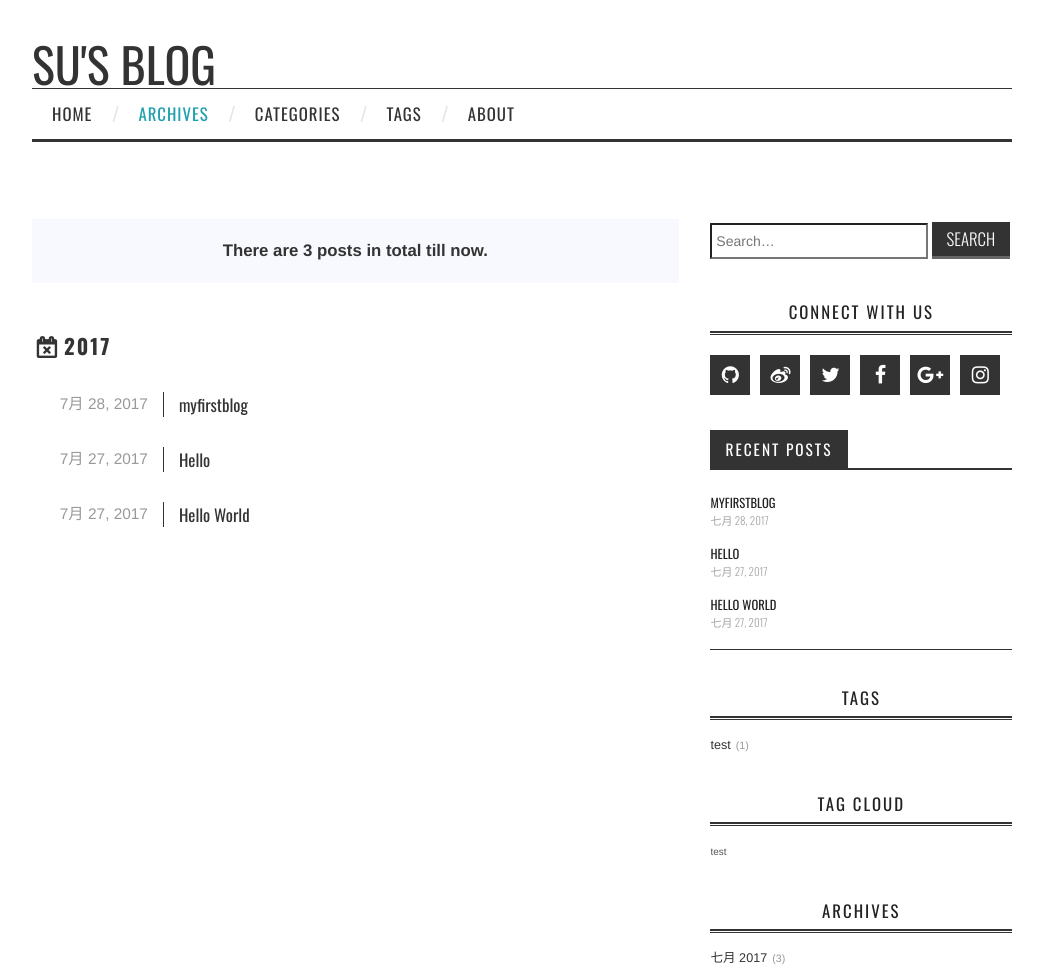
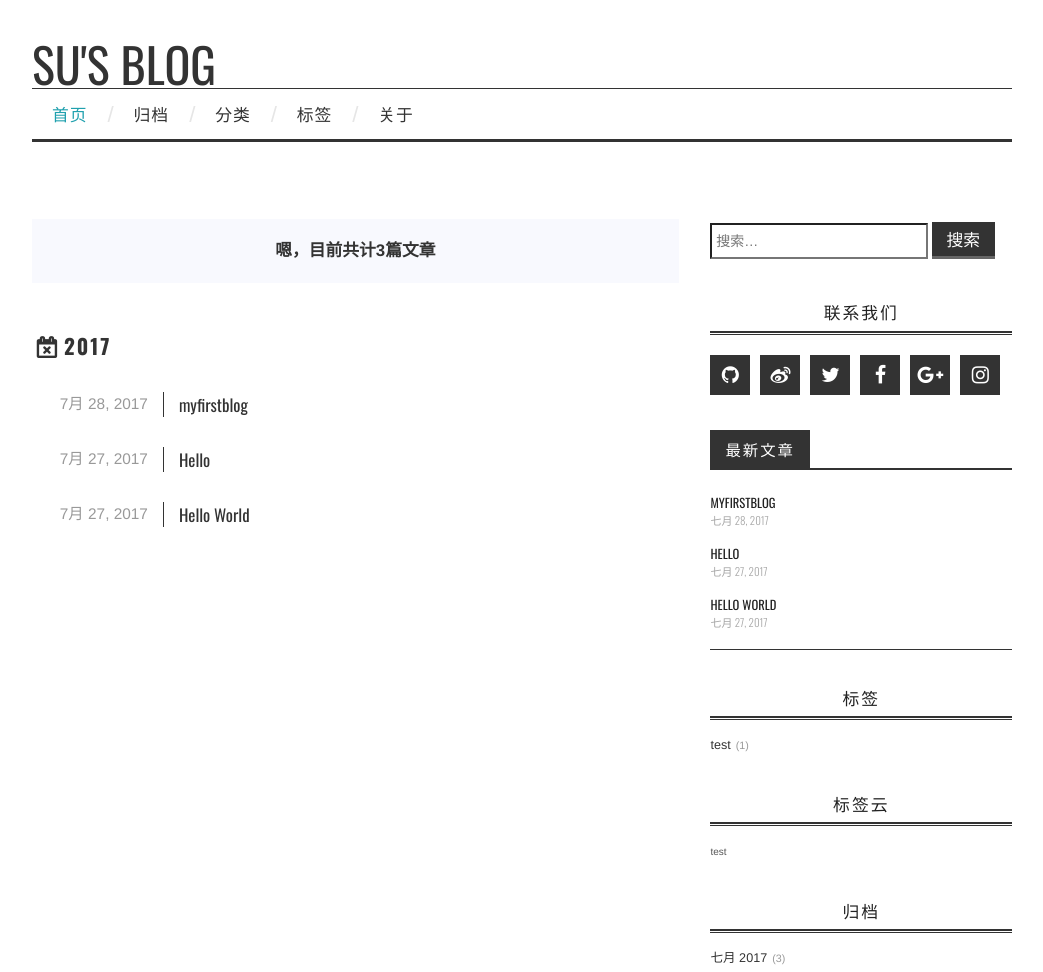
Before and after one commit to AlinSuSuSu/AlinSuSuSu.github.io, a plain HTML site: page archives/index.html in a window 1280 px wide. Shown: the top 972 px of the page, without its empty margins (118-1161 px from the left). Drawn offline with nearby package versions, Linux system fonts and the light colour scheme; some packages are replaced by stand-ins of ours; a script that the page names is missing.

Commit message:
Site updated: 2017-07-28 16:54:19

```diff
--- a/archives/index.html
+++ b/archives/index.html
@@ -3,7 +3,7 @@
 <head>
   <meta charset="utf-8">
 
-  <title>Archives | Su&#39;s Blog</title>
+  <title>归档 | Su&#39;s Blog</title>
   <meta name="viewport" content="width=device-width, initial-scale=1, maximum-scale=1">
 
 
@@ -13,7 +13,7 @@
 <meta property="og:title" content="Su&#39;s Blog">
 <meta property="og:url" content="http://yoursite.com/archives/index.html">
 <meta property="og:site_name" content="Su&#39;s Blog">
-<meta property="og:locale" content="zh-cn">
+<meta property="og:locale" content="zh-CN">
 <meta name="twitter:card" content="summary">
 <meta name="twitter:title" content="Su&#39;s Blog">
 
@@ -74,15 +74,15 @@
             <div class="clearfix sf-menu">
               <ul id="main-nav" class="menu sf-js-enabled sf-arrows"  style="touch-action: pan-y;">
 
-                      <li class="menu-item menu-item-type-custom menu-item-object-custom menu-item-home menu-item-1663"> <a class="" href="/">Home</a> </li>
+                      <li class="menu-item menu-item-type-custom menu-item-object-custom menu-item-home menu-item-1663"> <a class="" href="/">首页</a> </li>
 
-                      <li class="menu-item menu-item-type-custom menu-item-object-custom menu-item-home menu-item-1663"> <a class="" href="/archives">Archives</a> </li>
+                      <li class="menu-item menu-item-type-custom menu-item-object-custom menu-item-home menu-item-1663"> <a class="" href="/archives">归档</a> </li>
 
-                      <li class="menu-item menu-item-type-custom menu-item-object-custom menu-item-home menu-item-1663"> <a class="" href="/categories">Categories</a> </li>
+                      <li class="menu-item menu-item-type-custom menu-item-object-custom menu-item-home menu-item-1663"> <a class="" href="/categories">分类</a> </li>
 
-                      <li class="menu-item menu-item-type-custom menu-item-object-custom menu-item-home menu-item-1663"> <a class="" href="/tags">Tags</a> </li>
+                      <li class="menu-item menu-item-type-custom menu-item-object-custom menu-item-home menu-item-1663"> <a class="" href="/tags">标签</a> </li>
 
-                      <li class="menu-item menu-item-type-custom menu-item-object-custom menu-item-home menu-item-1663"> <a class="" href="/about">About</a> </li>
+                      <li class="menu-item menu-item-type-custom menu-item-object-custom menu-item-home menu-item-1663"> <a class="" href="/about">关于</a> </li>
 
               </ul>
             </div>
@@ -99,7 +99,7 @@
       <div id="content" class="outer">
 
           <section id="main">
-  <div class="archives-tags-wrap"><blockquote><span>There are 3 posts in total till now.</span></blockquote>
+  <div class="archives-tags-wrap"><blockquote><span>嗯，目前共计3篇文章</span></blockquote>
 
 
 
@@ -192,15 +192,15 @@
     <form class="search-form">
         <label style="width: 72%;">
             <span class="screen-reader-text">Search for:</span>
-            <input type="search" class="search-field" style="height: 36px; width: 100%;" placeholder=" Search…" value="" name="s" title="Search for:">
+            <input type="search" class="search-field" style="height: 36px; width: 100%;" placeholder=" 搜索…" value="" name="s" title="Search for:">
         </label>
-        <input type="submit" class="search-form-submit" value="Search">
+        <input type="submit" class="search-form-submit" value="搜索">
     </form>
     <div class="ins-search">
     <div class="ins-search-mask"></div>
     <div class="ins-search-container">
         <div class="ins-input-wrapper">
-            <input type="text" class="ins-search-input" placeholder="Type something..."/>
+            <input type="text" class="ins-search-input" placeholder="请输入关键词..."/>
             <span class="ins-close ins-selectable"><i class="fa fa-times-circle"></i></span>
         </div>
         <div class="ins-section-wrapper">
@@ -212,11 +212,11 @@
 (function (window) {
     var INSIGHT_CONFIG = {
         TRANSLATION: {
-            POSTS: 'Posts',
-            PAGES: 'Pages',
-            CATEGORIES: 'Categories',
-            TAGS: 'Tags',
-            UNTITLED: '(Untitled)',
+            POSTS: '文章',
+            PAGES: '页面',
+            CATEGORIES: '分类',
+            TAGS: '标签',
+            UNTITLED: '(无标题)',
         },
         ROOT_URL: '/',
         CONTENT_URL: '/content.json',
@@ -231,7 +231,7 @@
 
 
   <div class="widget-wrap">
-    <h3 class="widget-title">Connect With Us</h3>
+    <h3 class="widget-title">联系我们</h3>
     <div class="widget widget_athemes_social_icons">
 
     	<ul class="clearfix widget-social-icons">
@@ -275,7 +275,7 @@
 
   <div class="widget_athemes_tabs">
     <ul id="widget-tab" class="clearfix widget-tab-nav">
-      <li class="active"><a>Recent Posts</a></li>
+      <li class="active"><a>最新文章</a></li>
     </ul>
     <div class="widget">
       <ul>
@@ -326,7 +326,7 @@
 
 
   <div class="widget-wrap">
-    <h3 class="widget-title">Tags</h3>
+    <h3 class="widget-title">标签</h3>
     <div class="widget">
       <ul class="tag-list"><li class="tag-list-item"><a class="tag-list-link" href="/tags/test/">test</a><span class="tag-list-count">1</span></li></ul>
     </div>
@@ -336,7 +336,7 @@
 
 
   <div class="widget-wrap">
-    <h3 class="widget-title">Tag Cloud</h3>
+    <h3 class="widget-title">标签云</h3>
     <div class="widget tagcloud">
       <a href="/tags/test/" style="font-size: 10px;">test</a>
     </div>
@@ -345,7 +345,7 @@
 
 
   <div class="widget-wrap">
-    <h3 class="widget-title">Archives</h3>
+    <h3 class="widget-title">归档</h3>
 
     <div class="widget">
       <ul class="archive-list"><li class="archive-list-item"><a class="archive-list-link" href="/archives/2017/07/">七月 2017</a><span class="archive-list-count">3</span></li></ul>
```
Also changed, not shown: 2017/07/27/Hello/index.html (+10 -10 lines), 2017/07/27/hello-world/index.html (+8 -8 lines), 2017/07/28/myfirstblog/index.html (+9 -9 lines), archives/2017/07/index.html (+21 -21 lines), archives/2017/index.html (+21 -21 lines), index.html (+20 -20 lines), readme.html (+19 -19 lines), tags/test/index.html (+19 -19 lines).
